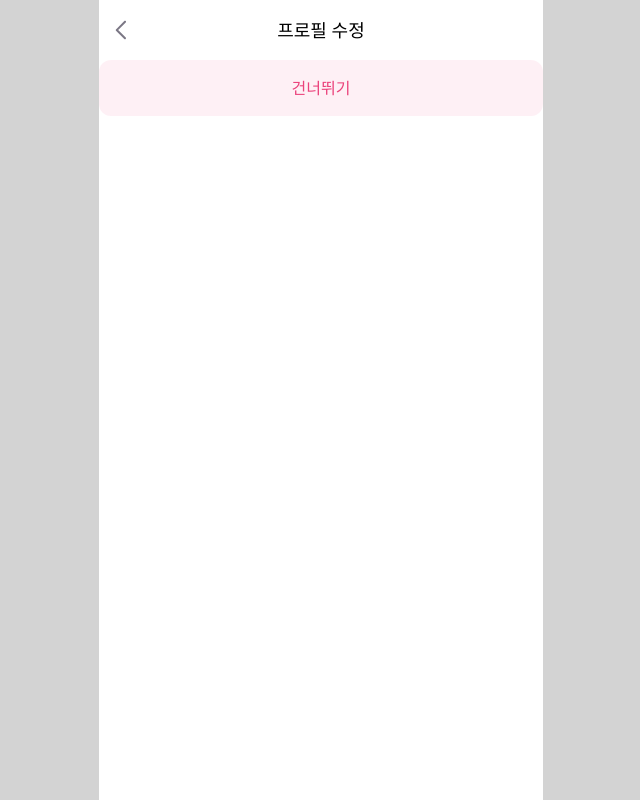
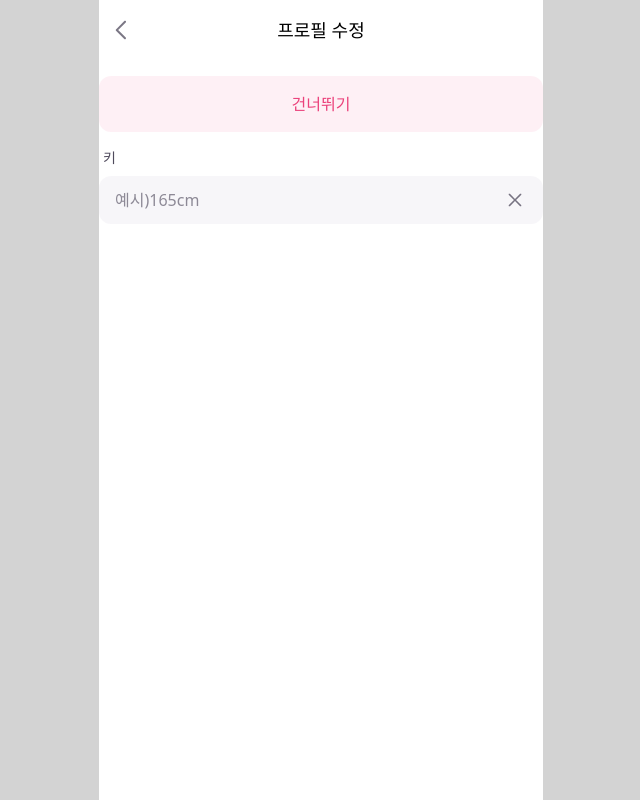
Before and after one commit to qowldud/love-soong-alarm-Web, a React (Vite) app: page / in a window 1280 px wide. Shown: the whole page, without its empty margins (319-959 px from the left). Built offline with nearby package versions, Linux system fonts and the light colour scheme.

Commit message:
feat: Input 공통 컴포넌트

```diff
--- /dev/null
+++ b/src/common/Input.tsx
@@ -0,0 +1,30 @@
+import clsx from "clsx";
+import type { InputHTMLAttributes } from "react";
+import Close from "@/assets/icons/close.svg?url";
+
+interface InputProps extends InputHTMLAttributes<HTMLInputElement> {
+  label?: string;
+  onClear?: () => void;
+}
+
+export const Input = ({ label, className, onClear, ...props }: InputProps) => {
+  return (
+    <div className="w-full">
+      {label && (
+        <div className="w-full px-1 pb-2 text-sm font-medium text-additive">
+          {label}
+        </div>
+      )}
+
+      <div className="flex gap-2 items-center rounded-xl w-full px-4 py-3 bg-fill-regular backdrop-blur-md placeholder:text-assistive text-base">
+        <input {...props} className={clsx("flex-1 outline-none", className)} />
+        <img
+          src={Close}
+          alt="close"
+          className="cursor-pointer"
+          onClick={onClear}
+        />
+      </div>
+    </div>
+  );
+};
--- a/src/index.css
+++ b/src/index.css
@@ -5,6 +5,9 @@
   --color-main2: #eb427b33;
   --color-main3: #eb427b14;
   --color-base: #231d33;
+  --color-additive: rgba(35, 29, 51, 0.8);
+  --color-assistive: rgba(35, 29, 51, 0.6);
+  --color-fill-regular: rgba(154, 146, 173, 0.08);
 }
 
 body {
--- a/src/pages/Test.tsx
+++ b/src/pages/Test.tsx
@@ -1,12 +1,22 @@
+import { useState } from "react";
 import { Button } from "../common/Button";
 import { Header } from "../common/Header";
+import { Input } from "../common/Input";
 
 export const Test = () => {
+  const [value, setValue] = useState("");
   return (
     <div>
-      <div className="flex flex-col justify-center items-center">
+      <div className="flex flex-col justify-center items-center gap-4">
         <Header title="프로필 수정" />
         <Button variant="secondary">건너뛰기</Button>
+        <Input
+          value={value}
+          onChange={(e) => setValue(e.target.value)}
+          onClear={() => setValue("")}
+          placeholder="예시)165cm"
+          label="키"
+        />
       </div>
     </div>
   );
```
Also changed, not shown: src/assets/icons/close.svg (added).
